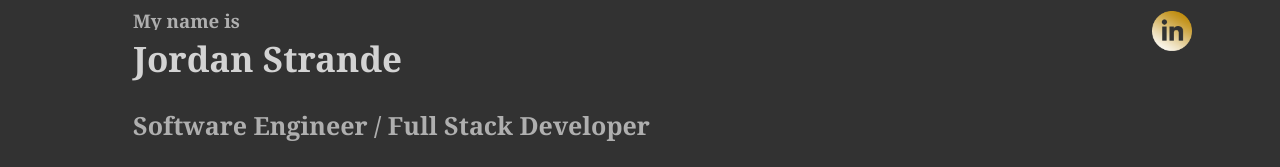
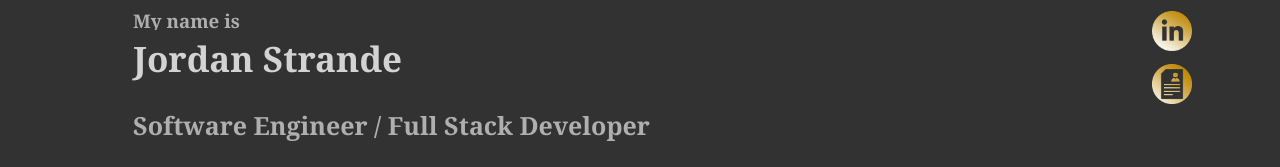
Before and after one commit to jstrande99/jstrande-react, a React (Create React App) app: page / in a window 1280 px wide. Shown: the part 255-422 px from the top of the page. Built offline with nearby package versions, Linux system fonts and the light colour scheme; some icons are missing.

Commit message:
Updated resume.

```diff
--- a/src/Pages/Home.js
+++ b/src/Pages/Home.js
@@ -5,6 +5,8 @@ import worlds from './images/world-connected.png';
 import Github from './images/GitHub.png';
 import Insta from './images/instagram.png';
 import LinkedIn from './images/linkedin.png';
+import Resume from './images/resume.png';
+import pdfResume from './PDF/JordanStrande.pdf';
 import Work from './Work.js';
 import Languages from './Languages.js';
 import About from './About.js';
@@ -24,6 +26,7 @@ function Home() {
                         <a href='https://github.com/jstrande99' target="_blank" rel="noopener noreferrer"><img src={Github} alt='Github' className='iconLink gt'/></a>
                         <a href='https://www.instagram.com/jstrande/' target="_blank" rel="noopener noreferrer"><img src={Insta} alt='Instagram' className='iconLink ins'/></a>
                         <a href='https://www.linkedin.com/in/jordan-strande/' target="_blank" rel="noopener noreferrer"><img src={LinkedIn} alt='LinkedIn' className='iconLink lnk'/></a>
+                        <a href={pdfResume} target="_blank" rel="noopener noreferrer"><img src={Resume} alt='Resume' className='iconLink lnk'/></a>
                     </div>
                 </div>
             </div>
```
Also changed, not shown: src/Pages/images/resume.png (added), 1 other file (tests, documents, lock files or other folders).
